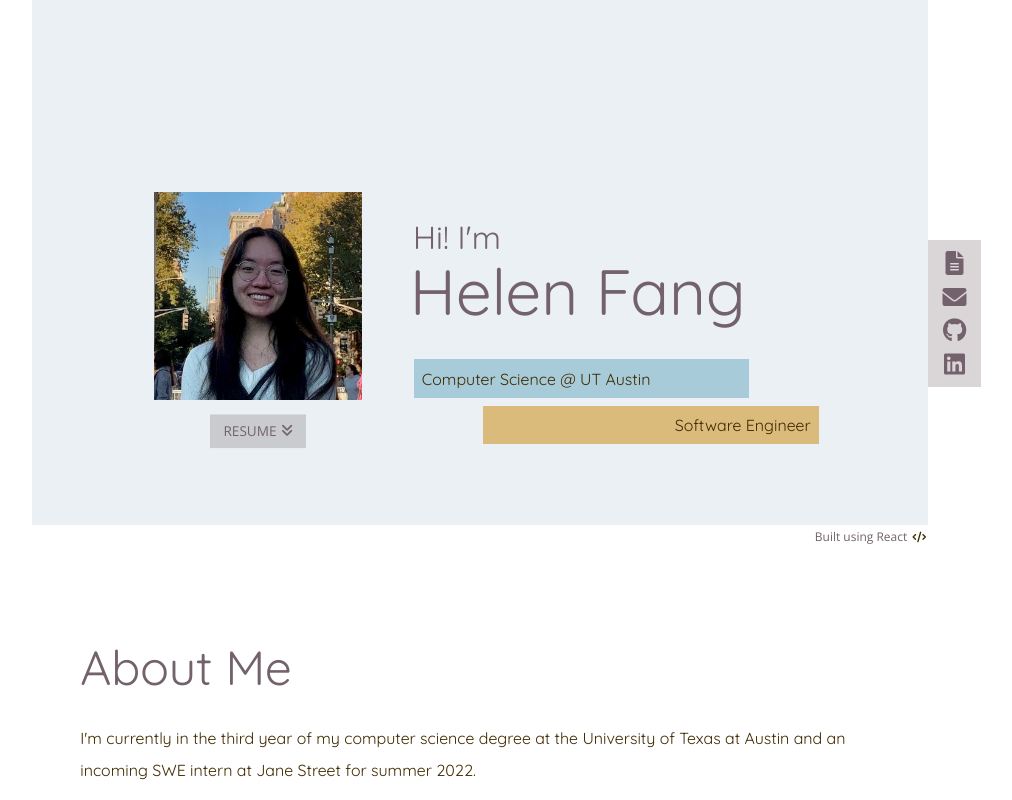
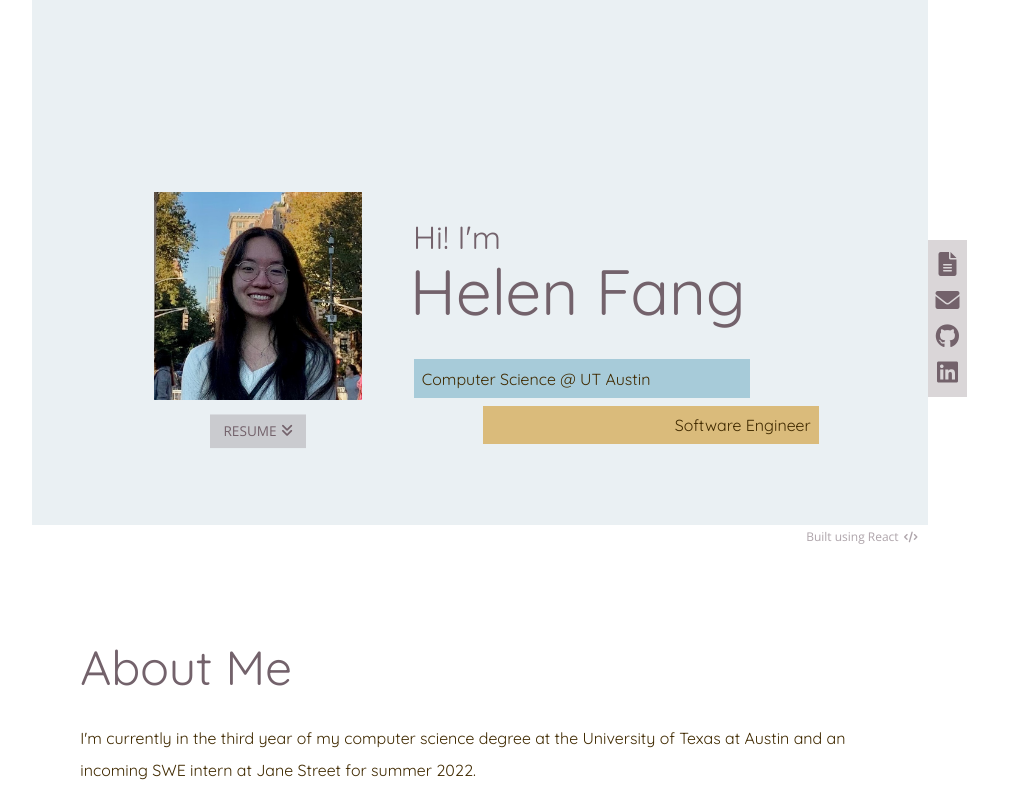
Before and after one commit to fang-helen/fang-helen.github.io, a React (Create React App) app: page / in a window 1280 px wide. Shown: the top 800 px of the page, without its empty margins (157-1169 px from the left). Built offline with nearby package versions, Linux system fonts and the light colour scheme.

Commit message:
reposition stuff

```diff
--- a/src/components/ReactTip.css
+++ b/src/components/ReactTip.css
@@ -1,5 +1,5 @@
 #react {
-  color: #73626b;
+  color: #73626b93;
   font-size: 0.75em;
   text-align: right;
   /* font-weight: bold; */
@@ -8,5 +8,6 @@
 
 #react-icon {
   font-size: 0.9em;
-  margin: 0 0.2em;
+  margin: 0 1em 0 0.2em;
+  color: #73626b93;
 }
--- a/src/components/Sidebar.css
+++ b/src/components/Sidebar.css
@@ -1,6 +1,6 @@
 #sidebar,
 #sidebar-padding {
-  padding: 0.4em 0.3em;
+  padding: 0.4em 0;
   margin: 0;
 }
 
--- a/src/components/Socials.css
+++ b/src/components/Socials.css
@@ -1,7 +1,7 @@
 .social-item {
   line-height: 1;
   font-size: 1.5em;
-  margin: 0.2em;
+  margin: 0.25em 0.1em;
 }
 
 .social-link {
```
